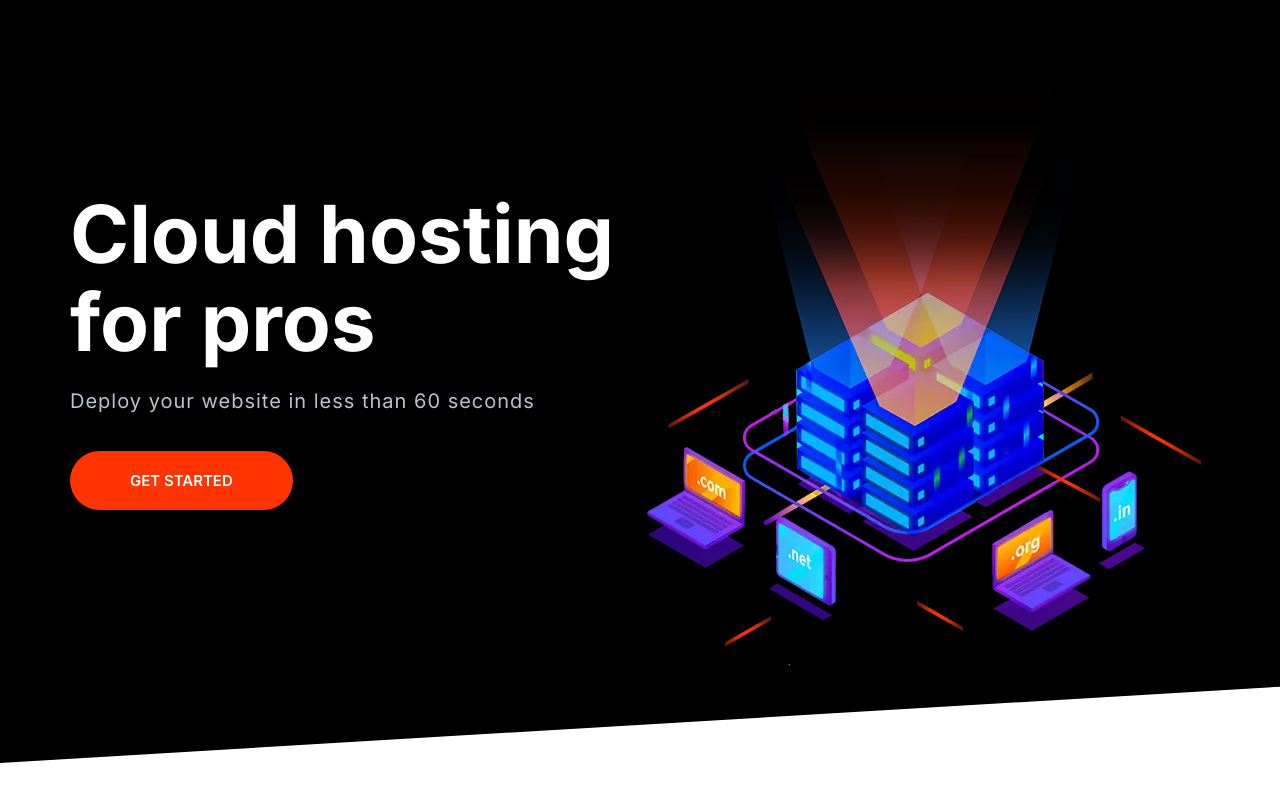
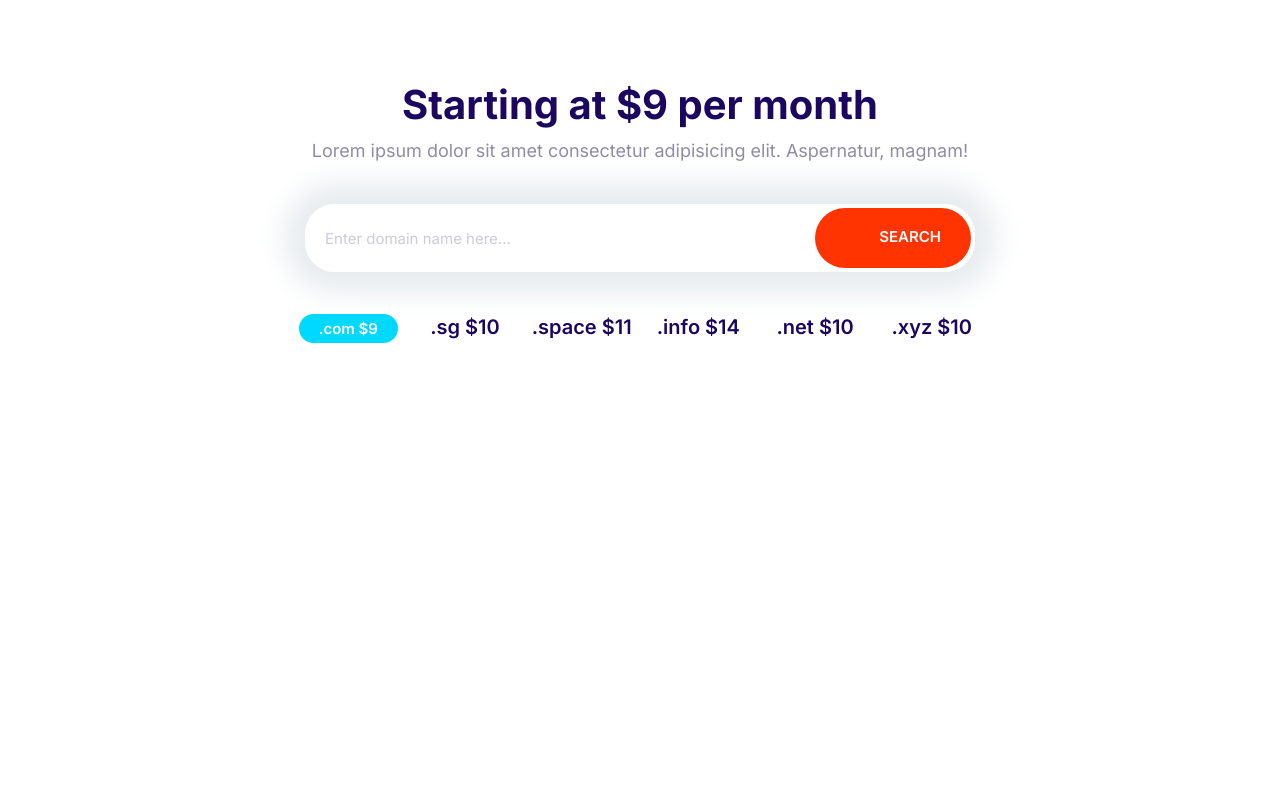
Before and after one commit to xanxad/moshify, a plain HTML site: page index.html in a window 1280 px wide. Drawn offline with Linux system fonts and the light colour scheme.

Commit message:
build the domain-block component

```diff
--- a/css/styles.css
+++ b/css/styles.css
@@ -177,9 +177,16 @@ a{
     font-weight: 600;
     padding: 2rem 3rem;
     margin: 1rem 0;
+    outline: 0;
     text-transform: uppercase;
     text-align: center;
     white-space: nowrap;
+}
+.btn .icon {
+    width: 2rem;
+    height: 2rem;
+    margin-right: 1rem;
+    vertical-align: middle;
 }
 .btn--primary {
     background: var(--color-primary);
@@ -246,7 +253,7 @@ a{
 .input-group .input {
     border: 0;
     flex-grow: 1;
-    padding: 1.5rem 1rem;
+    padding: 1.5rem 2rem;
 }
 .input-group .btn {
     margin: 4px;
@@ -604,3 +611,26 @@ a{
     }
 
 }
+/*Domain block*/
+.block-domain .input-group {
+    box-shadow: 0 0 30px 20px #e6ebee;
+    border: 0;
+    margin: 4rem auto;
+    max-width: 670px;
+}
+.block-domain__prices {
+    display: grid;
+    grid-template-columns: repeat(3, 1fr);
+    grid-template-rows: repeat(2, 6rem);
+    font-size: 2rem;
+    font-weight: 600;
+    justify-items: center;
+    max-width: 700px;
+    margin: 0 auto;
+}
+@media screen and (min-width: 768px) {
+    .block-domain__prices {
+        grid-template-columns: repeat(auto-fit, minmax(10rem, 1fr));
+    }
+
+}
--- a/index.html
+++ b/index.html
@@ -14,27 +14,35 @@
     <link rel="stylesheet" href="css/styles.css" />
   </head>
   <body>
-    <section class="block block--dark block--skewed-left hero">
-      <div class="container grid grid--1x2">
-        <header class="block__header hero__content">
-          <h1 class="block__heading">Cloud hosting for pros</h1>
-          <p class="hero__tagline">
-            Deploy your website in less than 60 seconds
-          </p>
-          <a href="" class="btn btn--accent btn--stretched">Get started</a>
-        </header>
-        <picture>
-          <source
-            type="image/webp"
-            srcset="images/banner.webp 1x, images/banner@2x.webp 2x"
-          />
-          <source
-            type="image/png"
-            srcset="images/banner.png 1x, images/banner@2x.png 2x"
-          />
-          <img class="hero__image" src="images/banner.png" alt="" />
-        </picture>
+    <section class="block container block-domain">
+      <header class="block__header">
+        <h2>Starting at $9 per month</h2>
+        <p>
+          Lorem ipsum dolor sit amet consectetur adipisicing elit. Aspernatur,
+          magnam!
+        </p>
+      </header>
+      <div class="input-group">
+        <input
+          type="text"
+          class="input"
+          placeholder="Enter domain name here..."
+        />
+        <button class="btn btn--accent">
+          <svg class="icon icon--white">
+            <use xlink:href="images/sprite.svg#search"></use>
+          </svg>
+          Search
+        </button>
       </div>
+      <ul class="list block-domain__prices">
+        <li><span class="badge badge--secondary">.com $9</span></li>
+        <li>.sg $10</li>
+        <li>.space $11</li>
+        <li>.info $14</li>
+        <li>.net $10</li>
+        <li>.xyz $10</li>
+      </ul>
     </section>
     <script src="js/main.js"></script>
   </body>
```
Also changed, not shown: components/domain.html (added, +26 -0 lines).
